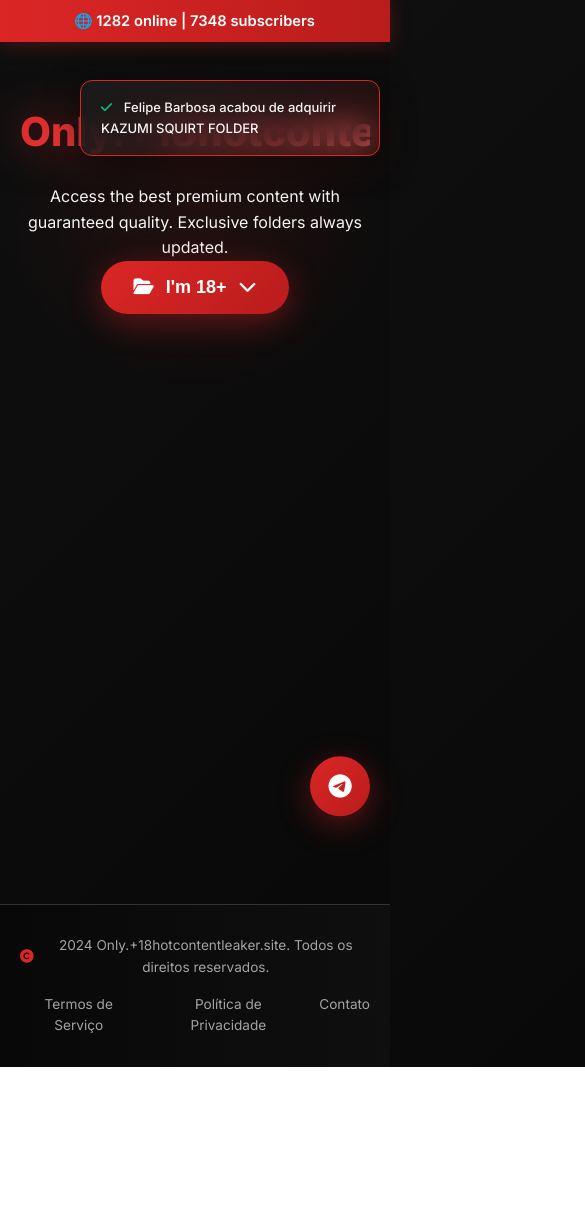
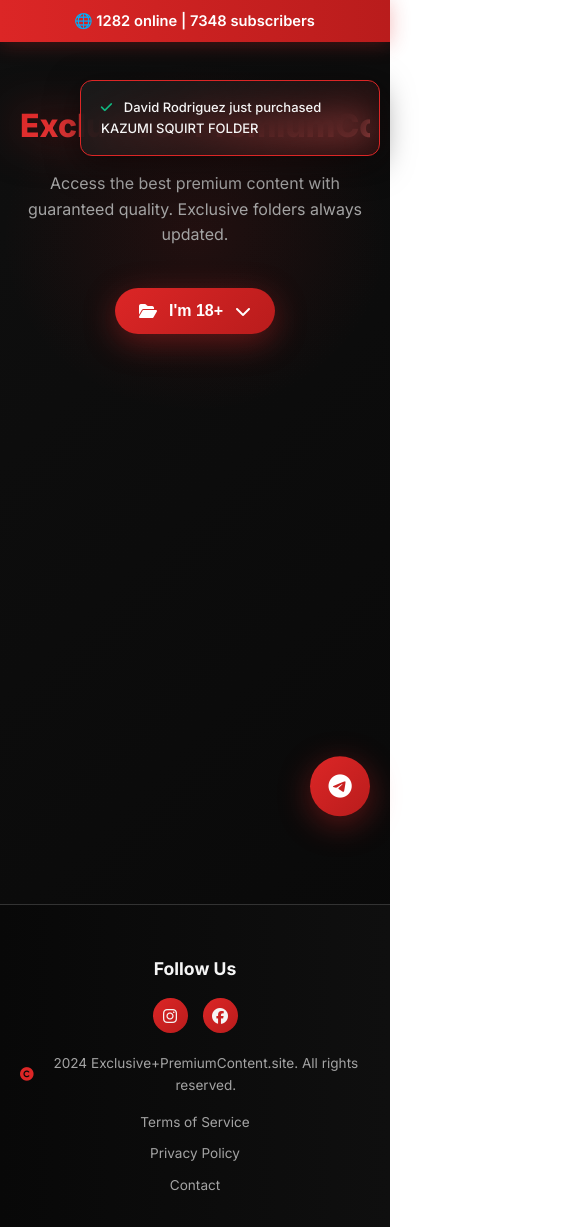
Before and after one commit to wrodi/only18, a plain HTML site: page index.html in a window 390 px wide. Shown: the top 1227 px of the page, 585 px wide, since content can reach past the window. Before the commit the page ends 1067 px from the top, so only its background shows below. Drawn offline with Linux system fonts and the light colour scheme.

Commit message:
Update index.html
Atualizações

```diff
--- a/index.html
+++ b/index.html
@@ -1,11 +1,11 @@
-
 <!DOCTYPE html>
-<html lang="pt-BR">
+<html lang="en">
 <head>
     <meta charset="UTF-8">
     <meta name="viewport" content="width=device-width, initial-scale=1.0">
-    <title>Exclusive Folders - Conteúdo Premium</title>
-    <meta name="description" content="Acesse os melhores conteúdos exclusivos. Folders premium com qualidade garantida.">
+    <title>Exclusive Folders - Premium Content</title>
+    <meta name="description" content="Access the best premium exclusive content. Premium folders with guaranteed quality.">
+    <link rel="icon" href="logo.png" type="image/png">
 
     <!-- Preload critical resources -->
     <link rel="preload" href="https://cdnjs.cloudflare.com/ajax/libs/font-awesome/6.5.1/css/all.min.css" as="style">
@@ -16,6 +16,7 @@
     <link href="https://fonts.googleapis.com/css2?family=Inter:wght@300;400;500;600;700;800&display=swap" rel="stylesheet">
     <link rel="stylesheet" href="https://cdnjs.cloudflare.com/ajax/libs/font-awesome/6.5.1/css/all.min.css">
 
+    <!-- CSS will be placed here -->
       <style>
 :root {
     --primary-red: #dc2626;
@@ -32,6 +33,35 @@
     --success-green: #10b981;
     --warning-orange: #f59e0b;
 }
+
+body {
+    font-family: 'Inter', sans-serif;
+    background: linear-gradient(135deg, var(--dark-bg) 0%, var(--darker-bg) 100%);
+    color: var(--text-light);
+    line-height: 1.6;
+    overflow-x: hidden; /* Isso já está correto */
+    margin: 0; /* Adicionando para garantir */
+    padding: 0; /* Adicionando para garantir */
+    width: 100%; /* Garante que o body ocupe toda a largura */
+    position: relative; /* Importante para elementos posicionados */
+}
+
+/* Adicione isso para corrigir possíveis problemas com a barra de rolagem */
+html {
+    width: 100%;
+    overflow-x: hidden;
+    margin: 0;
+    padding: 0;
+}
+
+/* Se o problema persistir, pode ser algum elemento vazando */
+.container, .main-container {
+    width: 100%;
+    max-width: 100%;
+    overflow: hidden;
+}
+
+
 
 * {
     margin: 0;
@@ -244,7 +274,7 @@
 
 .card-preview {
     position: relative;
-    height: 220px; /* Aumentei a altura */
+    height: 220px;
     overflow: hidden;
     border-radius: 20px 20px 0 0;
 }
@@ -252,9 +282,9 @@
 .preview-image {
     width: 100%;
     height: 100%;
-    object-fit: contain; /* Mudei de 'cover' para 'contain' para mostrar a imagem inteira */
-    object-position: center; /* Centraliza a imagem */
-    background-color: #1a1a1a; /* Fundo escuro para imagens com transparência */
+    object-fit: contain;
+    object-position: center;
+    background-color: #1a1a1a;
     transition: transform 0.3s ease;
 }
 
@@ -569,74 +599,6 @@
     to { transform: rotate(360deg); }
 }
 
-        /* Responsive Design */
-        @media (max-width: 768px) {
-            .counter-bar {
-                font-size: 14px;
-                padding: 10px 0;
-            }
-
-            .hero-section {
-                padding: 40px 20px;
-            }
-
-            .content-grid {
-                grid-template-columns: 1fr;
-                gap: 16px;
-                padding: 0 15px;
-            }
-
-            .content-card {
-                padding: 20px;
-            }
-
-            .card-title {
-                font-size: 1.1rem;
-            }
-
-            .telegram-float {
-                width: 60px;
-                height: 60px;
-                font-size: 24px;
-                bottom: 20px;
-                right: 20px;
-            }
-
-            .notification {
-                right: 10px;
-                max-width: 300px;
-                font-size: 13px;
-            }
-        }
-
-        /* Copy protection styles */
-        .no-select {
-            -webkit-user-select: none;
-            -moz-user-select: none;
-            -ms-user-select: none;
-            user-select: none;
-        }
-
-        /* Dark theme enhancements */
-        .glow-effect {
-            box-shadow: 0 0 20px rgba(220, 38, 38, 0.3);
-        }
-
-        .gradient-border {
-            position: relative;
-        }
-
-        .gradient-border::before {
-            content: '';
-            position: absolute;
-            inset: 0;
-            padding: 1px;
-            background: linear-gradient(135deg, var(--primary-red), var(--secondary-red));
-            border-radius: inherit;
-            mask: linear-gradient(#fff 0 0) content-box, linear-gradient(#fff 0 0);
-            mask-composite: xor;
-        }
-
 /* Footer */
 .site-footer {
     background: linear-gradient(90deg, var(--darker-bg), var(--dark-bg));
@@ -676,6 +638,160 @@
 .footer-links a:hover {
     color: var(--primary-red);
 }
+
+/* Copy protection styles */
+.no-select {
+    -webkit-user-select: none;
+    -moz-user-select: none;
+    -ms-user-select: none;
+    user-select: none;
+}
+
+/* Dark theme enhancements */
+.glow-effect {
+    box-shadow: 0 0 20px rgba(220, 38, 38, 0.3);
+}
+
+.gradient-border {
+    position: relative;
+}
+
+.gradient-border::before {
+    content: '';
+    position: absolute;
+    inset: 0;
+    padding: 1px;
+    background: linear-gradient(135deg, var(--primary-red), var(--secondary-red));
+    border-radius: inherit;
+    mask: linear-gradient(#fff 0 0) content-box, linear-gradient(#fff 0 0);
+    mask-composite: xor;
+}
+
+/* Responsive Design */
+@media (max-width: 768px) {
+    .counter-bar {
+        font-size: 14px;
+        padding: 10px 0;
+    }
+
+    .hero-section {
+        padding: 40px 20px;
+    }
+
+    .content-grid {
+        grid-template-columns: 1fr;
+        gap: 16px;
+        padding: 0 15px;
+    }
+
+    .content-card {
+        padding: 20px;
+    }
+
+    .card-title {
+        font-size: 1.1rem;
+    }
+
+    .telegram-float {
+        width: 60px;
+        height: 60px;
+        font-size: 24px;
+        bottom: 20px;
+        right: 20px;
+    }
+
+    .notification {
+        right: 10px;
+        max-width: 300px;
+        font-size: 13px;
+    }
+
+    .popup-content {
+        padding: 30px 20px;
+    }
+
+    .popup-message {
+        font-size: 1.2rem;
+    }
+
+    .popup-telegram-btn {
+        padding: 14px 24px;
+        font-size: 14px;
+    }
+}
+
+@media (max-width: 480px) {
+    .hero-title {
+        font-size: 2rem;
+    }
+
+    .hero-subtitle {
+        font-size: 1rem;
+    }
+
+    .menu-toggle {
+        padding: 14px 24px;
+        font-size: 16px;
+    }
+
+    .card-preview {
+        height: 180px;
+    }
+
+    .footer-links {
+        flex-direction: column;
+        gap: 10px;
+    }
+}
+/* Social Links Section */
+.social-links {
+    margin: 20px 0;
+    text-align: center;
+}
+
+.social-links h3 {
+    color: var(--text-light);
+    margin-bottom: 15px;
+    font-size: 1.1rem;
+}
+
+.social-icons {
+    display: flex;
+    justify-content: center;
+    gap: 20px;
+}
+
+.social-icons a {
+    color: var(--text-light);
+    background: linear-gradient(135deg, var(--primary-red), var(--secondary-red));
+    width: 40px;
+    height: 40px;
+    border-radius: 50%;
+    display: flex;
+    align-items: center;
+    justify-content: center;
+    transition: all 0.3s ease;
+    text-decoration: none;
+    font-size: 1.2rem;
+}
+
+.social-icons a:hover {
+    transform: translateY(-3px);
+    box-shadow: 0 5px 15px rgba(220, 38, 38, 0.4);
+}
+
+/* Mobile responsive */
+@media (max-width: 768px) {
+    .social-icons {
+        gap: 15px;
+    }
+
+    .social-icons a {
+        width: 35px;
+        height: 35px;
+        font-size: 1rem;
+    }
+}
     </style>
 </head>
 <body class="no-select">
@@ -688,8 +804,8 @@
     <div class="main-container">
         <!-- Hero Section -->
         <section class="hero-section">
-            <h1 class="hero-title">Only.+18hotcontentleaker.site</h1>
-Access the best premium content with guaranteed quality. Exclusive folders always updated.
+            <h1 class="hero-title">Exclusive+PremiumContent.site</h1>
+            <p class="hero-subtitle">Access the best premium content with guaranteed quality. Exclusive folders always updated.</p>
 
             <button class="menu-toggle" onclick="toggleContent()">
                 <i class="fas fa-folder-open"></i>
@@ -713,11 +829,11 @@ I'm 18+
     <div class="popup" id="popup">
         <div class="popup-content">
             <button class="popup-close" onclick="closePopup()">&times;</button>
-            <img src="img/all.jpg" alt="Promoção Especial">
-            <div class="popup-message">PROMOÇÃO: TODOS OS FOLDERS POR APENAS $190</div>
+            <img src="img/all.jpg" alt="Special Promotion">
+            <div class="popup-message">PROMOTION: ALL FOLDERS FOR JUST $190</div>
             <a href="https://t.me/wickjordan" target="_blank" class="popup-telegram-btn">
                 <i class="fab fa-telegram-plane"></i>
-                Falar com Vendedor
+                Contact Seller
             </a>
         </div>
     </div>
@@ -727,18 +843,34 @@ I'm 18+
         <i class="fas fa-check check-icon"></i>
         <span id="notification-text"></span>
     </div>
+
     <!-- Footer -->
     <footer class="site-footer">
+
+        <!-- Adicione esta seção dentro do <footer>, antes ou depois dos links existentes -->
+<div class="social-links">
+    <h3>Follow Us</h3>
+    <div class="social-icons">
+        <a href="https://www.instagram.com/bb.wammi?igsh=dGZiejQ0c3U3dHpz" target="_blank" aria-label="Instagram">
+            <i class="fab fa-instagram"></i>
+        </a>
+        <a href="https://www.facebook.com/share/17QfcJownE/" target="_blank" aria-label="Facebook">
+            <i class="fab fa-facebook"></i>
+        </a>
+    </div>
+</div>
         <div class="copyright">
             <i class="fas fa-copyright"></i>
-        <span>2024 Only.+18hotcontentleaker.site. Todos os direitos reservados.</span>
+            <span>2024 Exclusive+PremiumContent.site. All rights reserved.</span>
         </div>
         <div class="footer-links">
-        <a href="#" onclick="showTerms()">Termos de Serviço</a>
-        <a href="#" onclick="showPrivacy()">Política de Privacidade</a>
-        <a href="#" onclick="showContact()">Contato</a>
+            <a href="#" onclick="showTerms()">Terms of Service</a>
+            <a href="#" onclick="showPrivacy()">Privacy Policy</a>
+            <a href="#" onclick="showContact()">Contact</a>
         </div>
+
     </footer>
+
     <script>
         // Content data
         const contentData = [
@@ -943,8 +1075,8 @@ const contentData = [
         }
 
         // Notification system
-        const firstNames = ["Alex", "Bruno", "Carlos", "Daniel", "Eduardo", "Felipe", "Gabriel", "Hugo", "Igor", "João", "Lucas", "Miguel", "Nuno", "Pedro", "Rafael", "Sofia", "Tiago", "Vasco", "William", "Xavier"];
-        const lastNames = ["Silva", "Santos", "Oliveira", "Souza", "Rodrigues", "Ferreira", "Alves", "Pereira", "Lima", "Gomes", "Costa", "Ribeiro", "Martins", "Carvalho", "Araújo", "Melo", "Barbosa", "Rocha", "Dias", "Nunes"];
+        const firstNames = ["John", "Michael", "David", "James", "Robert", "William", "Richard", "Joseph", "Thomas", "Daniel"];
+        const lastNames = ["Smith", "Johnson", "Williams", "Brown", "Jones", "Miller", "Davis", "Garcia", "Rodriguez", "Wilson"];
 
         let lastGeneratedNames = new Set();
 
@@ -978,7 +1110,7 @@ const contentData = [
         function generatePurchaseNotification() {
             const name = generateUniqueName();
             const item = contentData[Math.floor(Math.random() * contentData.length)];
-            showNotification(`${name} acabou de adquirir ${item.title}`);
+            showNotification(`${name} just purchased ${item.title}`);
         }
 
         // Content toggle
@@ -1039,7 +1171,7 @@ const contentData = [
                         </div>
                         <a href="${item.url}" target="_blank" class="get-now-btn">
                             <i class="fas fa-download"></i>
-                            OBTER AGORA
+                            GET NOW
                         </a>
                     </div>
                 `;
@@ -1129,18 +1261,16 @@ const contentData = [
             }
         });
 
-
-
         function showTerms() {
-    showNotification("Termos de Serviço: O conteúdo é apenas para maiores de 18 anos.");
+            showNotification("Terms of Service: Content is for adults 18+ only.");
         }
 
         function showPrivacy() {
-    showNotification("Política de Privacidade: Não armazenamos dados pessoais dos usuários.");
+            showNotification("Privacy Policy: We do not store personal user data.");
         }
 
         function showContact() {
-    showNotification("Contato: Entre em contato via Telegram @wickjordan");
+            showNotification("Contact: Reach us via Telegram @wickjordan");
         }
     </script>
 </body>
```
Lines whose indentation alone changed are shown as unchanged.
